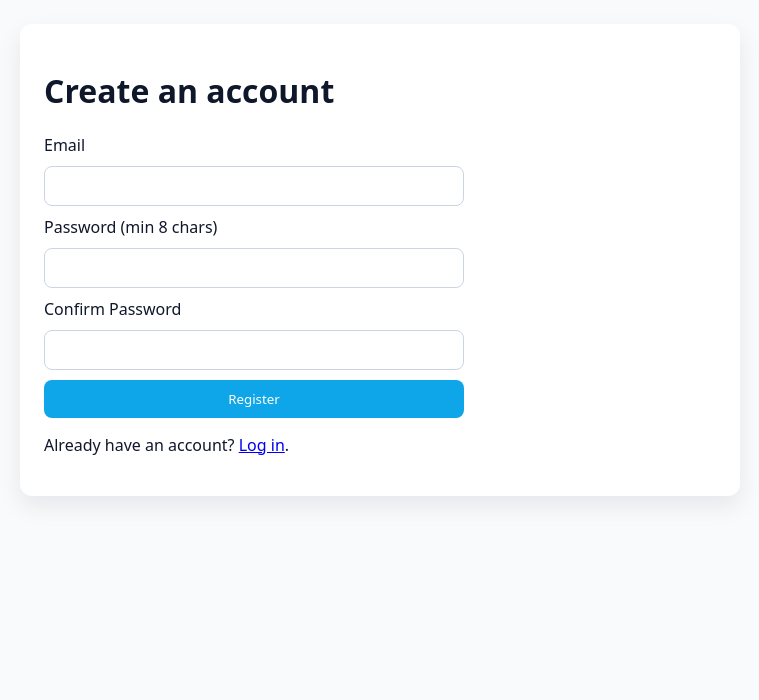
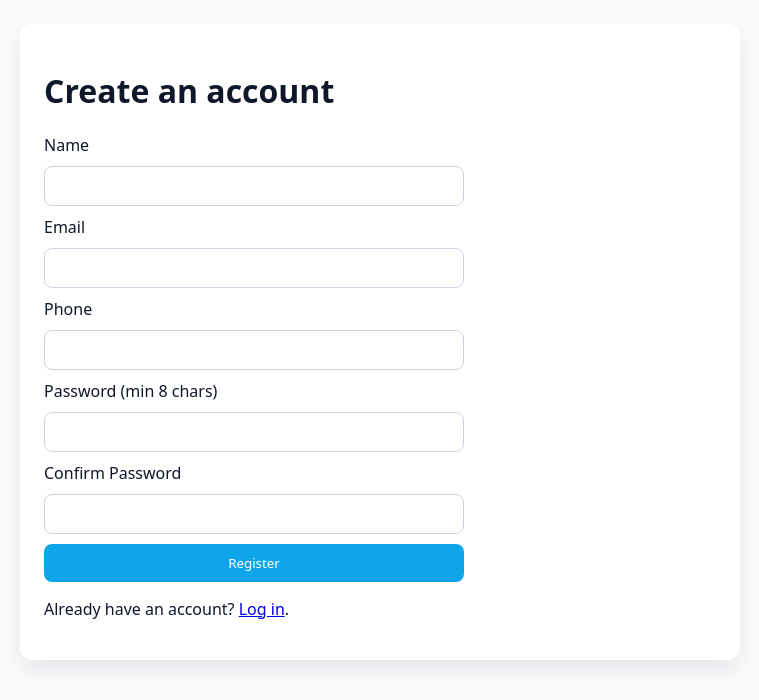
Before and after one commit to quan-nguyen-2110/unibz-agile-2025, a Flask app: page /register in a window 1280 px wide. Shown: the part 46-746 px from the top of the page, without its empty margins (260-1019 px from the left). Run offline with Flask 3, Linux system fonts and the light colour scheme.

Commit message:
implement with FE

```diff
--- a/flask_auth_service/app.py
+++ b/flask_auth_service/app.py
@@ -6,6 +6,7 @@ from werkzeug.security import generate_password_hash, check_password_hash
 from itsdangerous import URLSafeTimedSerializer, BadSignature, SignatureExpired
 import os
 from flask_mail import Mail, Message
+from flask_cors import CORS
 
 # NEW: RabbitMQ producer
 from mq_producer import publish_event
@@ -15,6 +16,9 @@ from mq_producer import publish_event
 # App setup & configuration
 # -------------------------
 app = Flask(__name__)
+
+# Allow requests from React frontend
+CORS(app, origins=["*"])  # or ["*"] for any origin
 
 app.config["SECRET_KEY"] = os.environ.get("SECRET_KEY", "dev-secret-change-me")
 app.config["DATABASE"] = os.environ.get("DATABASE", os.path.join(app.root_path, "app.db"))
@@ -57,6 +61,8 @@ def init_db():
         """
         CREATE TABLE IF NOT EXISTS users (
             id INTEGER PRIMARY KEY AUTOINCREMENT,
+            name TEXT NOT NULL,
+            phone TEXT UNIQUE NOT NULL,
             email TEXT UNIQUE NOT NULL,
             password_hash TEXT NOT NULL,
             created_at TEXT NOT NULL
@@ -75,10 +81,14 @@ def before_request():
 # Small helpers
 # -------------------------
 EMAIL_RE = re.compile(r"^[^@\s]+@[^@\s]+\.[^@\s]+$")
+PHONE_RE = re.compile(r"^[+]?[0-9]\d{1,14}$")  # E.164 format
 
 
 def validate_email(email: str) -> bool:
     return bool(EMAIL_RE.match(email or ""))
+
+def validate_phone(phone: str) -> bool:
+    return bool(PHONE_RE.match(phone or ""))
 
 
 def logged_in() -> bool:
@@ -107,14 +117,20 @@ def index():
 def register():
     if request.method == "POST":
         email = request.form.get("email", "").strip().lower()
+        name = request.form.get("name", "").strip().lower() or "0123456789"
+        phone = request.form.get("phone", "").strip().lower()
         password = request.form.get("password", "")
         password2 = request.form.get("password2", "")
 
         errors = []
         if not validate_email(email):
             errors.append("Please enter a valid email address.")
+        if not validate_phone(phone):
+            errors.append("Please enter a valid phone number.")
         if len(password) < 8:
             errors.append("Password must be at least 8 characters long.")
+        if len(name) == 0:
+            errors.append("Name is required.")
         if password != password2:
             errors.append("Passwords do not match.")
 
@@ -127,9 +143,11 @@ def register():
             else:
                 password_hash = generate_password_hash(password)
                 cursor = db.execute(
-                    "INSERT INTO users (email, password_hash, created_at) VALUES (?, ?, ?)",
+                    "INSERT INTO users (name, email, phone, password_hash, created_at) VALUES (?, ?, ?, ?, ?)",
                     (
+                        name,
                         email,
+                        phone,
                         password_hash,
                         datetime.utcnow().isoformat(timespec="seconds"),
                     ),
@@ -138,15 +156,19 @@ def register():
 
                 user_id = cursor.lastrowid
 
-                # NEW: Publish MQ user_registered event
-                event = {
-                    "type": "user_registered",
-                    "data": {
-                        "id": user_id,
-                        "email": email,
-                    },
-                }
-                publish_event("user_events", event)
+                try:
+                    # NEW: Publish MQ user_registered event
+                    message = {
+                        "type": "user_registered",
+                        "data": {
+                            "id": user_id,
+                            "email": email,
+                        },
+                    }
+                    publish_event("rk-register-user", message)
+                    print(f"Push message success for user id {user_id}")
+                except Exception as e:
+                    print(f"Push message error for user id {user_id}: {e}")
 
                 flash("Registration successful. You can now log in.", "success")
                 return redirect(url_for("login"))
@@ -265,15 +287,21 @@ def reset_password(token):
 @app.route("/api/register", methods=["POST"])
 def api_register():
     data = request.get_json() or {}
+    name = (data.get("name") or "").strip().lower()
     email = (data.get("email") or "").strip().lower()
+    phone = (data.get("phone") or "").strip().lower()
     password = data.get("password") or ""
     password2 = data.get("password2") or ""
 
     errors = []
     if not validate_email(email):
         errors.append("Please enter a valid email address.")
+    if not validate_phone(phone):
+        errors.append("Please enter a valid phone number.")
     if len(password) < 8:
         errors.append("Password must be at least 8 characters long.")
+    if len(name) == 0:
+        errors.append("Name is required.")
     if password != password2:
         errors.append("Passwords do not match.")
 
@@ -287,22 +315,25 @@ def api_register():
 
     password_hash = generate_password_hash(password)
     cursor = db.execute(
-        "INSERT INTO users (email, password_hash, created_at) VALUES (?, ?, ?)",
-        (email, password_hash, datetime.utcnow().isoformat(timespec="seconds")),
+        "INSERT INTO users (name, email, phone, password_hash, created_at) VALUES (?, ?, ?, ?, ?)",
+        (name, email, phone, password_hash, datetime.utcnow().isoformat(timespec="seconds")),
     )
     db.commit()
 
     user_id = cursor.lastrowid
 
-    # NEW: Publish user_registered event
-    event = {
-        "type": "user_registered",
-        "data": {
-            "id": user_id,
-            "email": email,
-        },
-    }
-    publish_event("user_events", event)
+    try:
+        # NEW: Publish MQ user_registered event
+        message = {
+            "type": "user_registered",
+            "data": {
+                "id": user_id,
+                "email": email,
+            },
+        }
+        publish_event("rk-register-user", message)
+    except Exception as e:
+        print(f"Push message error: {e}")
 
     return jsonify({"success": True, "message": "User created successfully"}), 201
 
@@ -315,7 +346,7 @@ def api_login():
 
     db = get_db()
     user = db.execute(
-        "SELECT id, email, password_hash FROM users WHERE email = ?", (email,)
+        "SELECT id, name, email, phone, password_hash FROM users WHERE email = ?", (email,)
     ).fetchone()
 
     if not user or not check_password_hash(user["password_hash"], password):
@@ -325,7 +356,9 @@ def api_login():
         "success": True,
         "user": {
             "id": user["id"],
-            "email": user["email"]
+            "name": user["name"],
+            "email": user["email"],
+            "phone": user["phone"],
         }
     }), 200
 
@@ -382,32 +415,42 @@ def api_forgot_password():
 @app.route("/api/reset-password", methods=["POST"])
 def api_reset_password():
     data = request.get_json() or {}
-    token = data.get("token") or ""
-    password = data.get("password") or ""
-    password2 = data.get("password2") or ""
+    email = data.get("email") or ""
+    currentPassword = data.get("currentPassword") or ""
+    newPassword = data.get("newPassword") or ""
+    newPassword2 = data.get("newPassword2") or ""
 
-    try:
-        email = serializer.loads(
-            token,
-            salt=app.config["SECURITY_PASSWORD_SALT"],
-            max_age=3600,
-        )
-    except SignatureExpired:
-        return jsonify({"success": False, "error": "Reset link expired."}), 400
-    except BadSignature:
-        return jsonify({"success": False, "error": "Invalid reset link."}), 400
+    # try:
+    #     email = serializer.loads(
+    #         token,
+    #         salt=app.config["SECURITY_PASSWORD_SALT"],
+    #         max_age=3600,
+    #     )
+    # except SignatureExpired:
+    #     return jsonify({"success": False, "error": "Reset link expired."}), 400
+    # except BadSignature:
+    #     return jsonify({"success": False, "error": "Invalid reset link."}), 400
+
+
 
     errors = []
-    if len(password) < 8:
+    if len(newPassword) < 8:
         errors.append("Password must be at least 8 characters long.")
-    if password != password2:
+    if newPassword != newPassword2:
         errors.append("Passwords do not match.")
 
     if errors:
         return jsonify({"success": False, "errors": errors}), 400
 
     db = get_db()
-    password_hash = generate_password_hash(password)
+    result = db.execute(
+        "SELECT password_hash FROM users WHERE email = ?", (email,)
+    ).fetchone()
+
+    if not result or not check_password_hash(result["password_hash"], currentPassword):
+        return jsonify({"success": False, "error": "Current password is incorrect."}), 401
+
+    password_hash = generate_password_hash(newPassword)
     db.execute(
         "UPDATE users SET password_hash = ? WHERE email = ?",
         (password_hash, email),
@@ -422,6 +465,7 @@ def api_reset_password():
 # -------------------------
 if __name__ == "__main__":
     app.run(
+        # ssl_context='adhoc',
         host="0.0.0.0",
         port=int(os.environ.get("PORT", 5000)),
         debug=True,
--- a/flask_auth_service/mq_producer.py
+++ b/flask_auth_service/mq_producer.py
@@ -3,26 +3,32 @@ import os
 import json
 import pika
 
+_exchangeName = "rent-hub.exchange"
 
 def get_connection():
     host = os.getenv("RABBITMQ_HOST", "rabbitmq")
     port = int(os.getenv("RABBITMQ_PORT", "5672"))
     user = os.getenv("RABBITMQ_USER", "guest")
     password = os.getenv("RABBITMQ_PASS", "guest")
+    _exchangeName = os.getenv("RABBITMQ_EXCHANGE", "rent-hub.exchange")
 
     credentials = pika.PlainCredentials(user, password)
     params = pika.ConnectionParameters(host=host, port=port, credentials=credentials)
     return pika.BlockingConnection(params)
 
 
-def publish_event(queue_name: str, event: dict):
-    body = json.dumps(event).encode("utf-8")
+def publish_event(routing_key: str, message: dict):
+    body = json.dumps(message).encode("utf-8")
     conn = get_connection()
     ch = conn.channel()
-    ch.queue_declare(queue=queue_name, durable=True)
+    # ch.queue_declare(queue=routing_key, durable=True)
+    # Declare exchange if not exists
+    ch.exchange_declare(
+        exchange=_exchangeName, exchange_type="direct"
+    )
     ch.basic_publish(
-        exchange="",
-        routing_key=queue_name,
+        exchange=_exchangeName,
+        routing_key=routing_key,
         body=body,
         properties=pika.BasicProperties(delivery_mode=2),
     )
--- a/flask_auth_service/templates/register.html
+++ b/flask_auth_service/templates/register.html
@@ -2,8 +2,12 @@
 {% block content %}
   <h1>Create an account</h1>
   <form method="post" class="form">
+    <label>Name</label>
+    <input type="text" name="name" required>
     <label>Email</label>
     <input type="email" name="email" required>
+    <label>Phone</label>
+    <input type="text" name="phone" required>
     <label>Password (min 8 chars)</label>
     <input type="password" name="password" minlength="8" required>
     <label>Confirm Password</label>
```
